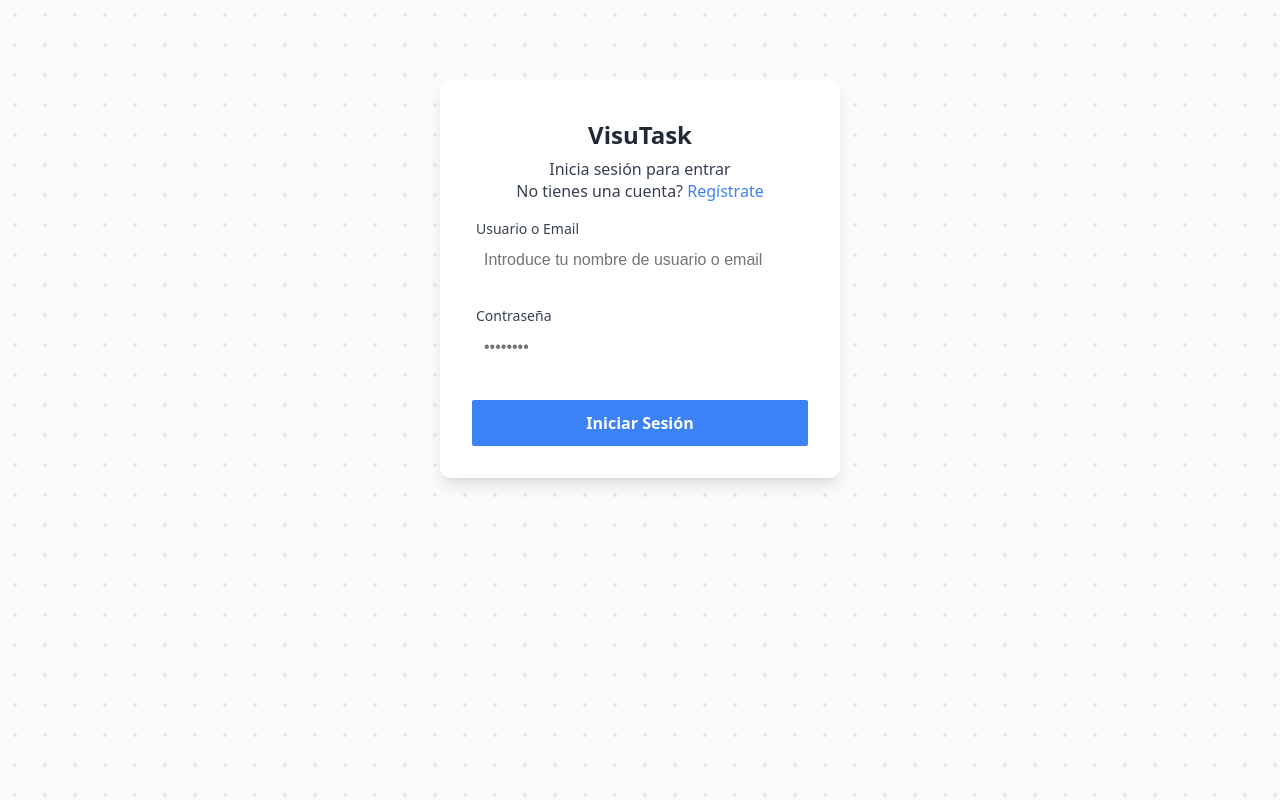
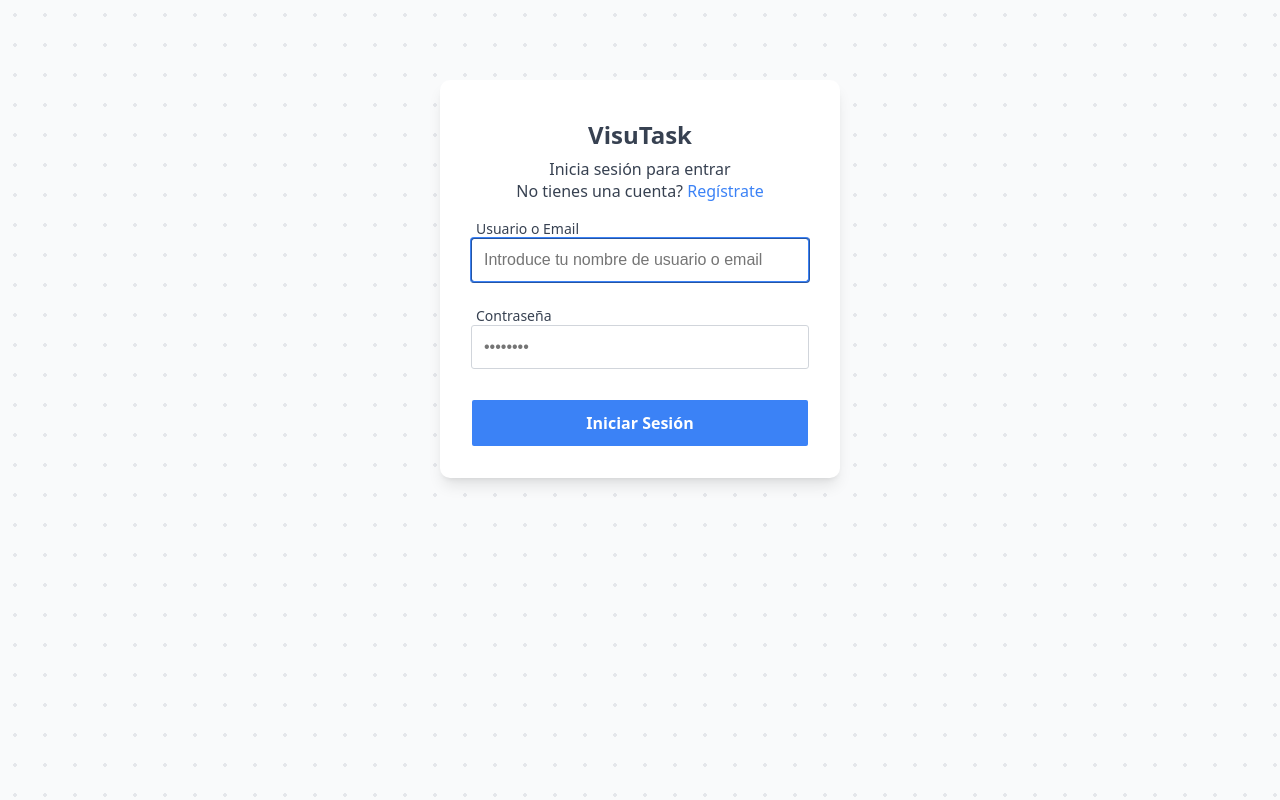
Before and after one commit to minvdev/visu-task, a React (Vite) app in the folder frontend-react/: page /login in a window 1280 px wide. Built offline with nearby package versions, Linux system fonts and the light colour scheme.

Commit message:
Refactor Input, Navbar, LoginForm, and RegisterForm components to use `variants` prop for styling

```diff
--- a/frontend-react/src/components/atoms/Input/Input.jsx
+++ b/frontend-react/src/components/atoms/Input/Input.jsx
@@ -6,8 +6,8 @@ export const Input = ({
 	value = "",
 	onChange,
 	placeholder,
-	variants = [],
-	className = "input-default",
+	variants = ["input-default"],
+	className,
 	...props
 }) => {
 	return (
--- a/frontend-react/src/components/organisms/LoginForm/LoginForm.jsx
+++ b/frontend-react/src/components/organisms/LoginForm/LoginForm.jsx
@@ -30,7 +30,7 @@ export const LoginForm = ({
 	return (
 		<form className={styles.form} onSubmit={handleSubmit}>
 			<div className={styles.header}>
-				<Heading level={2} className="noMargin">
+				<Heading level={2} variants={["noMargin"]}>
 					VisuTask
 				</Heading>
 				<p className={styles.subtitle}>
--- a/frontend-react/src/components/organisms/Navbar/Navbar.jsx
+++ b/frontend-react/src/components/organisms/Navbar/Navbar.jsx
@@ -26,7 +26,7 @@ export const Navbar = () => {
 				<IconWrapper src="src/assets/icons/search.svg">
 					<Input
 						placeholder="Buscar"
-						className="input-sm"
+						variants={["input-sm"]}
 						value={searchQuery}
 						onChange={handleSearchChange}
 					/>
@@ -37,15 +37,14 @@ export const Navbar = () => {
 				<IconWrapper
 					src="src/assets/icons/user.svg"
 					alt="User avatar"
-					className="no-border"
+					variants={["no-border"]}
 				>
 					<p>{displayName}</p>
 				</IconWrapper>
 
 				<Button
 					onClick={logout}
-					variant="danger"
-					className="button-sm"
+					variants={["danger", "button-sm"]}
 				>
 					Salir
 				</Button>
--- a/frontend-react/src/components/organisms/RegisterForm/RegisterForm.jsx
+++ b/frontend-react/src/components/organisms/RegisterForm/RegisterForm.jsx
@@ -31,7 +31,7 @@ export const RegisterForm = ({
 	return (
 		<form className={styles.form} onSubmit={handleSubmit}>
 			<div className={styles.header}>
-				<Heading level={2} className="noMargin">
+				<Heading level={2} variants={["noMargin"]}>
 					VisuTask
 				</Heading>
 				<p className={styles.subtitle}>
```
